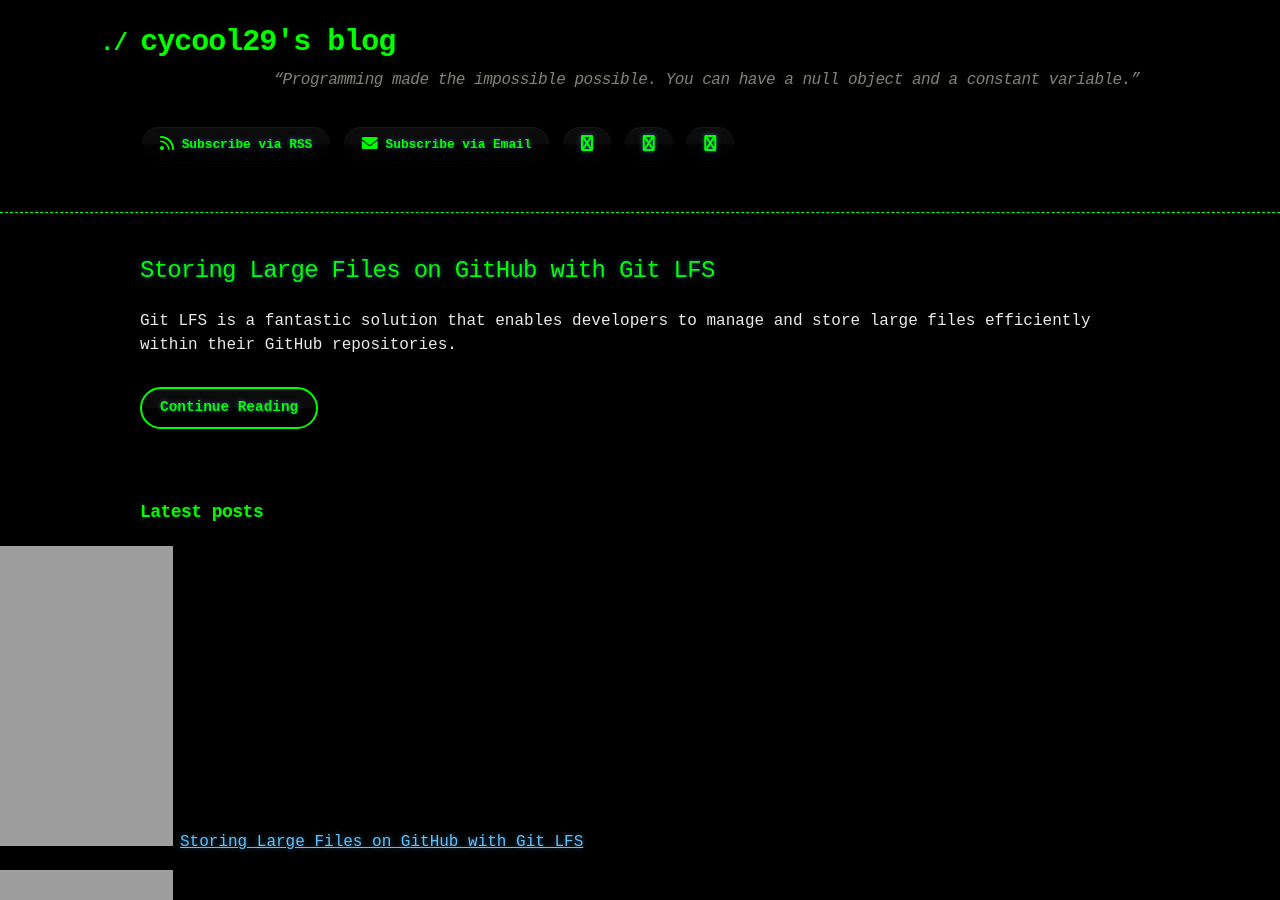
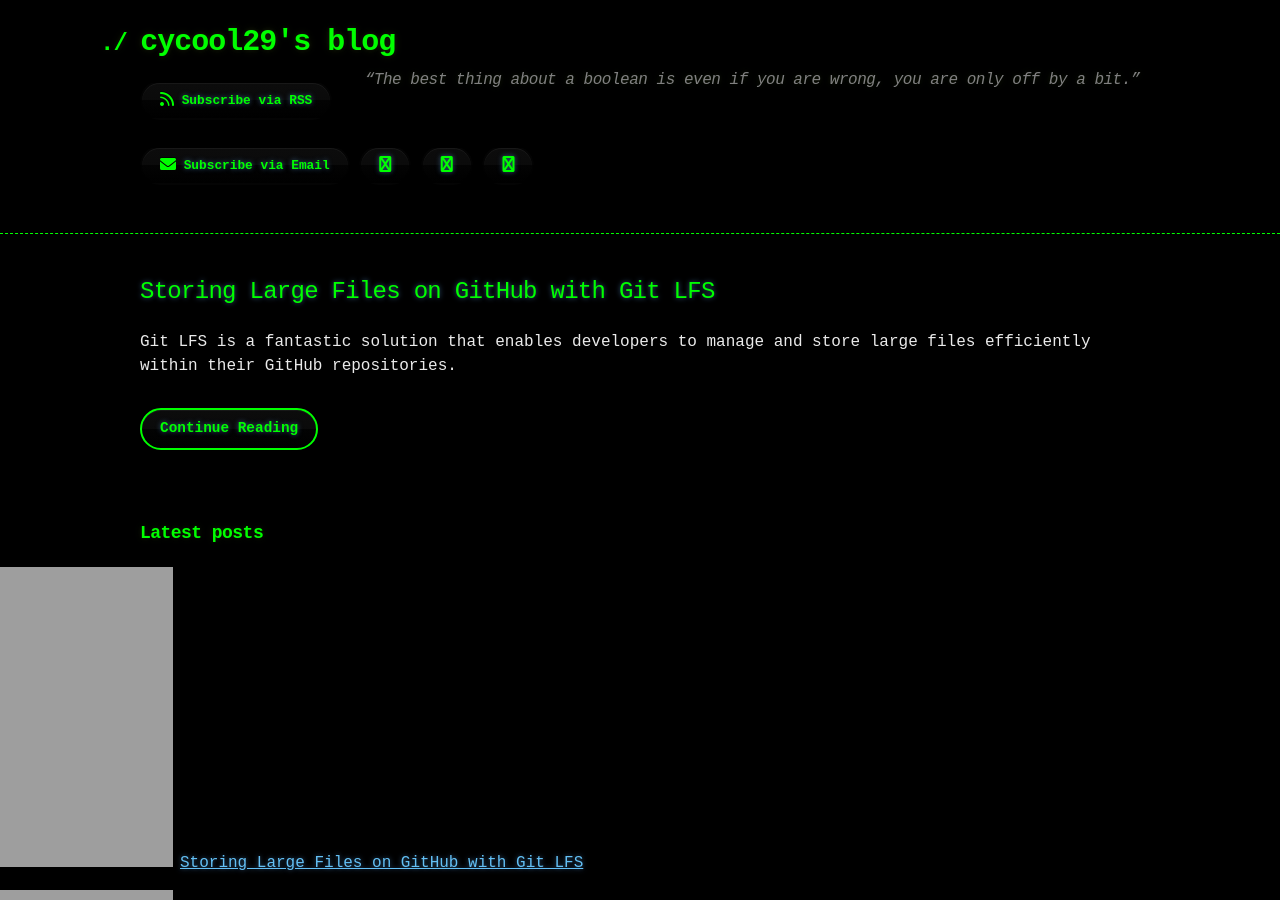
Before and after one commit to cycool29/cycool29.github.io, a Jekyll site: the page built from index.md, in a window 1280 px wide and 900 px high. Built offline with Jekyll 4.4.1, drawn with Linux system fonts in a browser that asks for light colours; a style sheet for code colours, icons or effects is not loaded.

Commit message:
Update quotes

```diff
--- a/_config.yml
+++ b/_config.yml
@@ -1,5 +1,5 @@
 title: cycool29's blog
-description: "“Programming made the impossible possible. You can have a null object and a constant variable.” "
+description: "“The best thing about a boolean is even if you are wrong, you are only off by a bit.” "
 bio: A high school student. Intermediate in Python, Git, Bash. Learning JavaScript. He/Him. "
 author: cycool29
 url: https://cycool29.github.io
```
